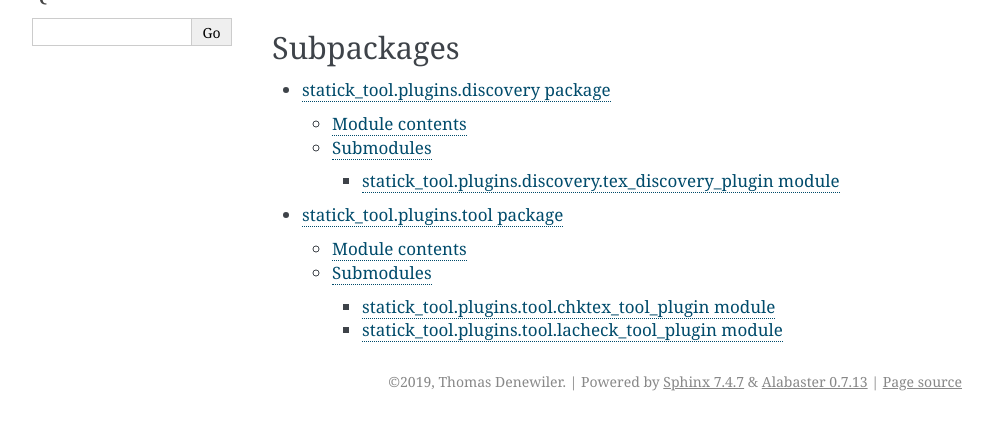
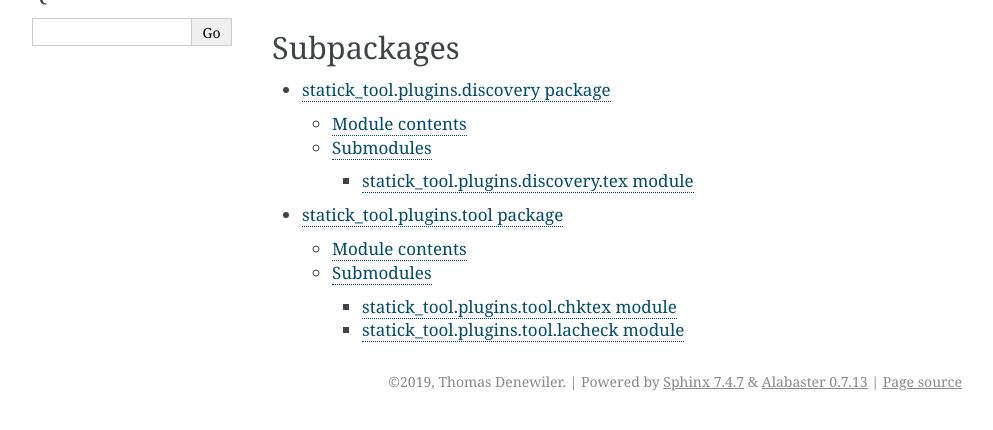
Before and after one commit to sscpac/statick, a Sphinx documentation site: the page built from docs/source/statick_tool.plugins.rst, in a window 1280 px wide, cut to the strip 272-702 px from the top of the page. Shown: the whole strip, without its empty margins (148-1141 px from the left). Built offline with Sphinx 7.4.7, drawn with Linux system fonts in a browser that asks for light colours.

Commit message:
Use setuptools for plugin mechanism. (#85)
* Switch from setup.py to pyproject.toml, update unit tests, update github workflows.
* Add apt install instructions.
* Switch from os module to pathlib/Path for checking/removing test artifact files.
* Update action versions.
* Drop Python 3.8.
* Add Python 3.13.
* Add ubuntu-22.04 to CI.

```diff
--- a/docs/source/statick_tool.plugins.discovery.rst
+++ b/docs/source/statick_tool.plugins.discovery.rst
@@ -12,10 +12,10 @@ Module contents
 Submodules
 ----------
 
-statick_tool.plugins.discovery.tex_discovery_plugin module
-~~~~~~~~~~~~~~~~~~~~~~~~~~~~~~~~~~~~~~~~~~~~~~~~~~~~~~~~~~~~~
+statick_tool.plugins.discovery.tex module
+~~~~~~~~~~~~~~~~~~~~~~~~~~~~~~~~~~~~~~~~~
 
-.. automodule:: statick_tool.plugins.discovery.tex_discovery_plugin
+.. automodule:: statick_tool.plugins.discovery.tex
     :members:
     :undoc-members:
     :show-inheritance:
--- a/docs/source/statick_tool.plugins.tool.rst
+++ b/docs/source/statick_tool.plugins.tool.rst
@@ -12,18 +12,18 @@ Module contents
 Submodules
 ----------
 
-statick_tool.plugins.tool.chktex_tool_plugin module
-~~~~~~~~~~~~~~~~~~~~~~~~~~~~~~~~~~~~~~~~~~~~~~~~~~~
+statick_tool.plugins.tool.chktex module
+~~~~~~~~~~~~~~~~~~~~~~~~~~~~~~~~~~~~~~~
 
-.. automodule:: statick_tool.plugins.tool.chktex_tool_plugin
+.. automodule:: statick_tool.plugins.tool.chktex
     :members:
     :undoc-members:
     :show-inheritance:
 
-statick_tool.plugins.tool.lacheck_tool_plugin module
-~~~~~~~~~~~~~~~~~~~~~~~~~~~~~~~~~~~~~~~~~~~~~~~~~~~~~~~~
+statick_tool.plugins.tool.lacheck module
+~~~~~~~~~~~~~~~~~~~~~~~~~~~~~~~~~~~~~~~~
 
-.. automodule:: statick_tool.plugins.tool.lacheck_tool_plugin
+.. automodule:: statick_tool.plugins.tool.lacheck
     :members:
     :undoc-members:
     :show-inheritance:
```
